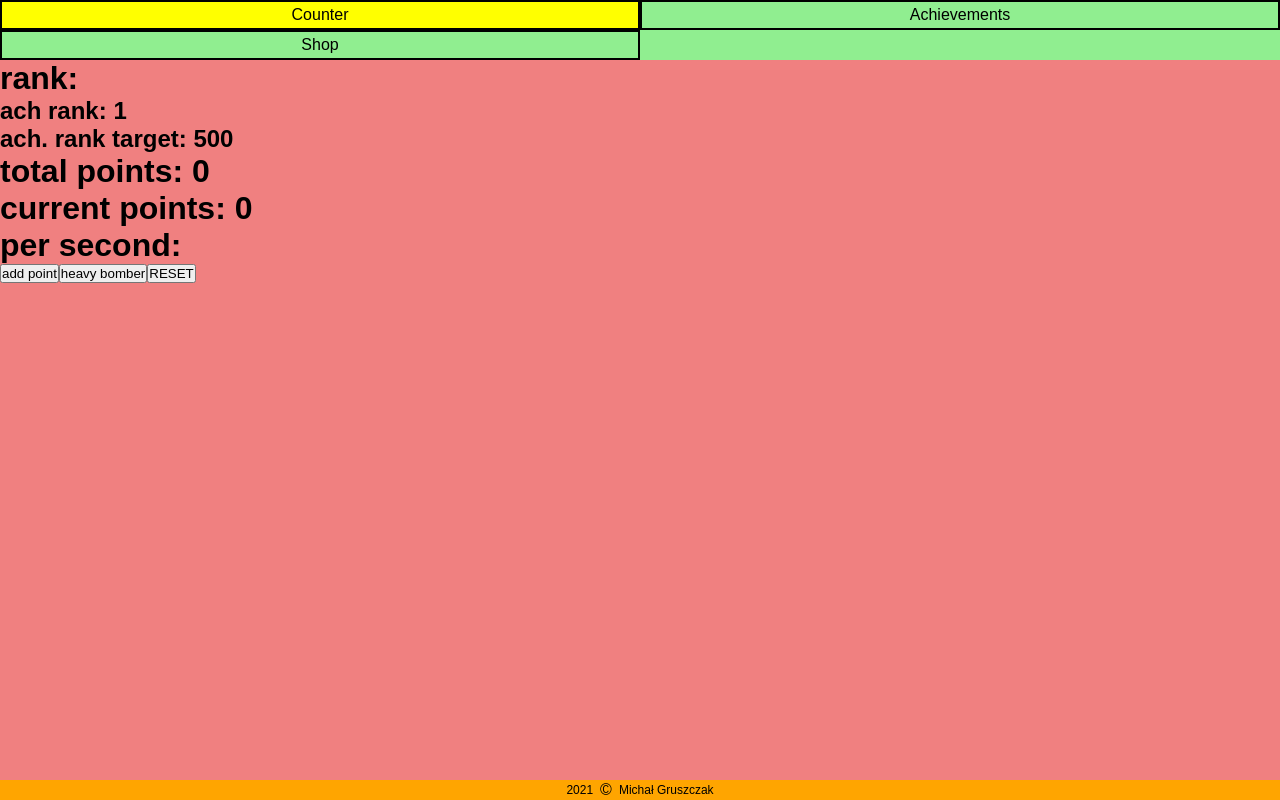
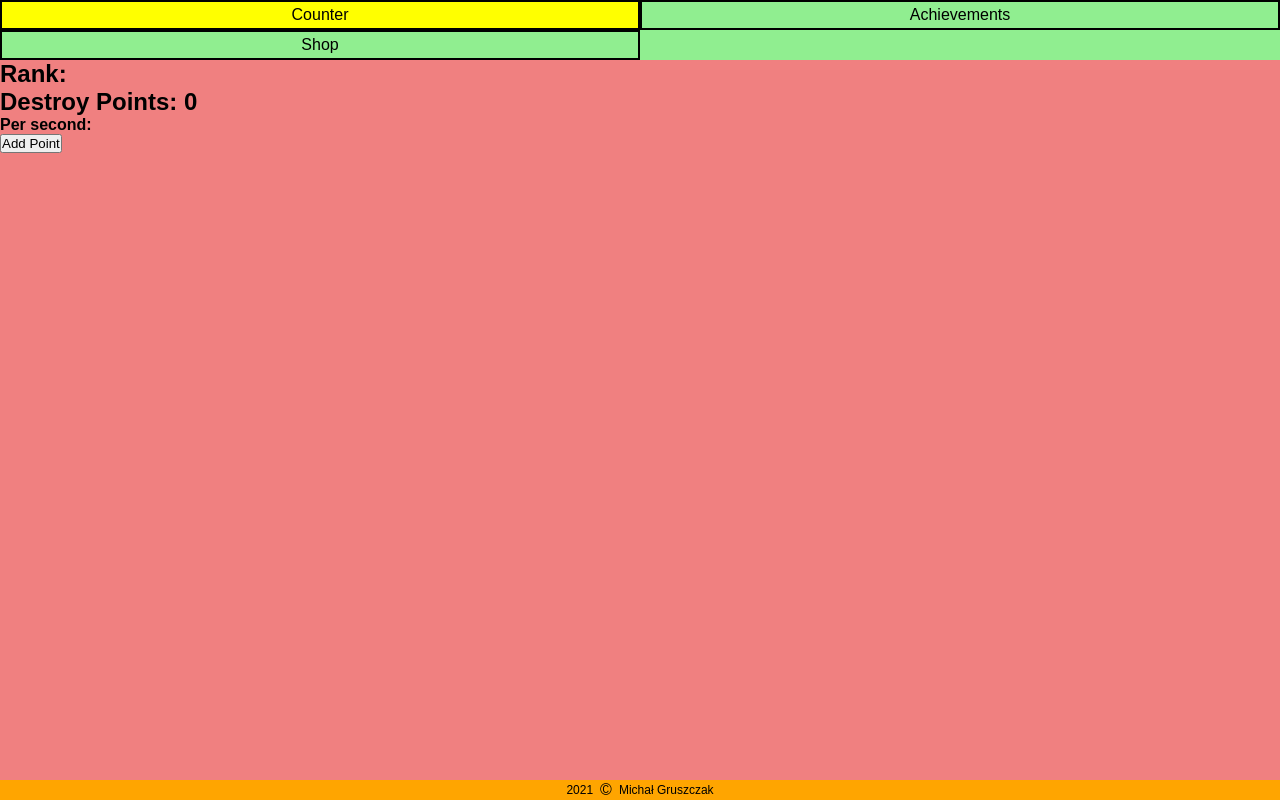
Before and after one commit to MichalGruszczak/DESTROY_COUNTER_React_MobX, a React (Create React App) app: page / in a window 1280 px wide. Built offline with nearby package versions, Linux system fonts and the light colour scheme.

Commit message:
Placing the components in the right places

```diff
--- a/src/components/AchievementsPage/AchievementsPage.js
+++ b/src/components/AchievementsPage/AchievementsPage.js
@@ -20,6 +20,7 @@ const AchievementsPage = observer(() => {
           />
         );
       })}
+      <button onClick={counterStore.resetAll}>RESET ALL</button>
     </div>
   );
 });
--- /dev/null
+++ b/src/components/AddButton/AddButton.js
@@ -0,0 +1,11 @@
+import React from "react";
+import "./addButton.scss";
+import { useCounterStore } from "../../store/counterStore";
+
+const AddButton = () => {
+  const counterStore = useCounterStore();
+
+  return <button onClick={counterStore.pointClick}>Add Point</button>;
+};
+
+export default AddButton;
--- /dev/null
+++ b/src/components/CounterDisplay/CounterDisplay.js
@@ -0,0 +1,18 @@
+import React from "react";
+import "./counterDisplay.scss";
+import { observer } from "mobx-react";
+import { useCounterStore } from "../../store/counterStore";
+
+const CounterDisplay = observer(() => {
+  const counterStore = useCounterStore();
+
+  return (
+    <div className="counterDisplay">
+      <h2>Rank: {counterStore.rank}</h2>
+      <h2>Destroy Points: {counterStore.currentPoints}</h2>
+      <h4>Per second: {counterStore.perSecond}</h4>
+    </div>
+  );
+});
+
+export default CounterDisplay;
--- a/src/components/CounterPage/CounterPage.js
+++ b/src/components/CounterPage/CounterPage.js
@@ -1,24 +1,14 @@
 import React from "react";
 import "./counterPage.scss";
 import { observer } from "mobx-react";
-import { useCounterStore } from "../../store/counterStore";
+import AddButton from "../AddButton/AddButton";
+import CounterDisplay from "../CounterDisplay/CounterDisplay";
 
 const CounterPage = observer(() => {
-  const counterStore = useCounterStore();
-
   return (
     <div className="counterPage">
-      <h1>rank: {counterStore.rank}</h1>
-      <h2>ach rank: {counterStore.achievementRank} </h2>
-      <h2>ach. rank target: {counterStore.achievementRankTarget}</h2>
-      <h1>total points: {counterStore.totalPoints}</h1>
-      <h1>current points: {counterStore.currentPoints}</h1>
-      <h1>per second: {counterStore.perSecond}</h1>
-      <button onClick={counterStore.pointClick}>add point</button>
-      <button onClick={() => counterStore.addPerSecond(10, 9)}>
-        heavy bomber
-      </button>
-      <button onClick={counterStore.resetAll}>RESET</button>
+      <CounterDisplay />
+      <AddButton />
     </div>
   );
 });
--- a/src/components/ShopPage/ShopPage.js
+++ b/src/components/ShopPage/ShopPage.js
@@ -7,61 +7,61 @@ import { useCounterStore } from "../../store/counterStore";
 // array of destroy machines
 const machines = [
   {
-    name: "smallGun",
+    name: "Small Gun",
     price: 100,
     value: 1,
     requiredRank: 1
   },
   {
-    name: "bigGun",
+    name: "Big Gun",
     price: 500,
     value: 5,
     requiredRank: 1
   },
   {
-    name: "bazooka",
+    name: "Bazooka",
     price: 1000,
     value: 10,
     requiredRank: 2
   },
   {
-    name: "tank",
+    name: "Tank",
     price: 5000,
     value: 50,
     requiredRank: 5
   },
   {
-    name: "artillery",
+    name: "Artillery",
     price: 25000,
     value: 150,
     requiredRank: 8
   },
   {
-    name: "heavyBomber",
+    name: "Heavy Bomber",
     price: 100000,
     value: 500,
     requiredRank: 10
   },
   {
-    name: "destroyer",
+    name: "Star Destroyer",
     price: 300000,
     value: 1000,
     requiredRank: 12
   },
   {
-    name: "nuke",
+    name: "Atomic Bomb",
     price: 600000,
     value: 3000,
     requiredRank: 15
   },
   {
-    name: "deathStar",
+    name: "Death Star",
     price: 1200000,
     value: 8000,
     requiredRank: 20
   },
   {
-    name: "blackHole",
+    name: "Black Hole",
     price: 2500000,
     value: 15000,
     requiredRank: 25
@@ -73,7 +73,7 @@ const ShopPage = observer(() => {
 
   return (
     <div className="shopPage">
-      <h3>Actual : {counterStore.perSecond}</h3>
+      <h3>Per second : {counterStore.perSecond}</h3>
       {machines.map((item) => {
         return (
           <DestroyMachine
--- a/src/store/counterStore.js
+++ b/src/store/counterStore.js
@@ -6,10 +6,10 @@ export const availableAchievements = [
   { name: "Hedge", required: 100 },
   { name: "Wall", required: 500 },
   { name: "Barracks", required: 1000 },
-  { name: "Infantry bunker", required: 3000 },
-  { name: "Tanks formation", required: 8000 },
+  { name: "Infantry Bunker", required: 3000 },
+  { name: "Tanks Formation", required: 8000 },
   { name: "Enemy Division", required: 24000 },
-  { name: "Enemy HQ", required: 70000 },
+  { name: "Enemy Base", required: 70000 },
   { name: "Village", required: 210000 },
   { name: "Small City", required: 630000 },
   { name: "Medium City", required: 2000000 },
```
Also changed, not shown: src/components/AddButton/addButton.scss (added), src/components/CounterDisplay/counterDisplay.scss (added).
